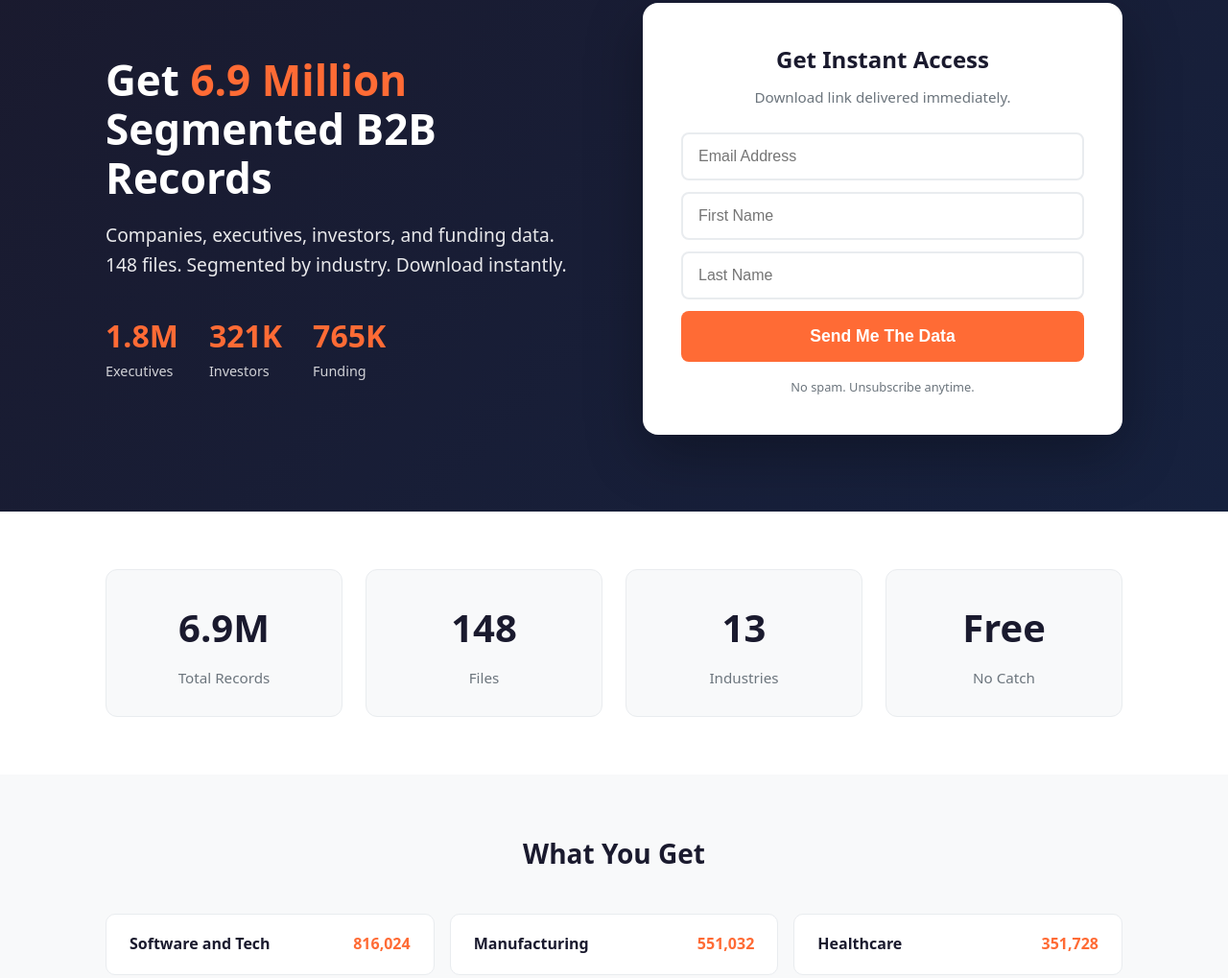
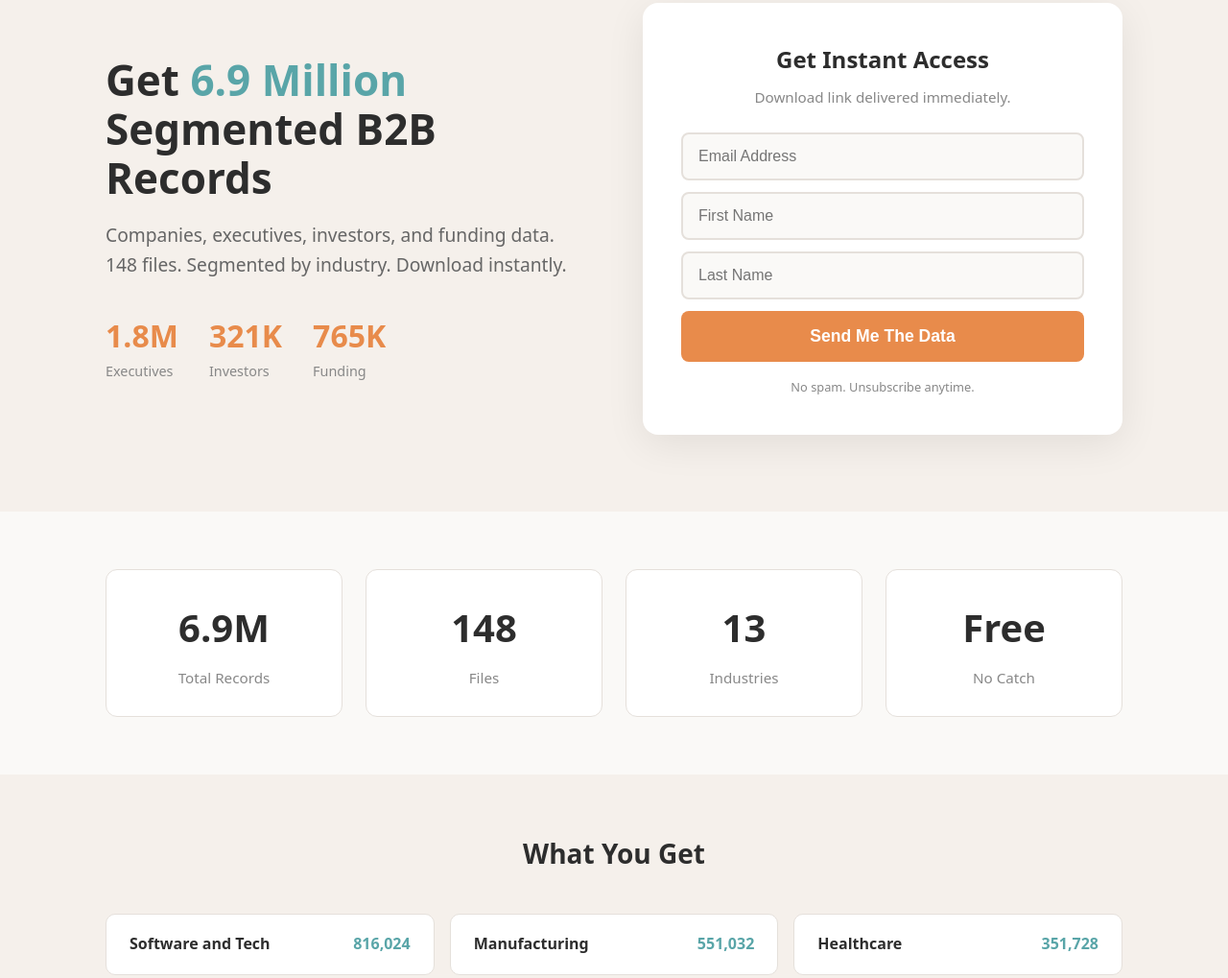
Before and after one commit to LeadGrowGTM/giveaways, a plain HTML site: page index.html in a window 1280 px wide. Shown: the part 77-1096 px from the top of the page at 96% size. Drawn offline with Linux system fonts and the light colour scheme.

Commit message:
Brand update: cream bg, teal accent, coral CTAs (matches leadgrow.co)

```diff
--- a/index.html
+++ b/index.html
@@ -4,40 +4,40 @@
     <meta charset="UTF-8">
     <meta name="viewport" content="width=device-width, initial-scale=1.0">
     <title>6.9M B2B Records - Free Download | LeadGrow</title>
-    <script src="https://f.convertkit.com/ckjs/ck.5.js"></script>
+    <script src="https://f.convertkit.com/ckj{/k.5.js"></script>
     <style>
         * { margin: 0; padding: 0; box-sizing: border-box; }
-        body { font-family: system-ui, -apple-system, sans-serif; line-height: 1.6; color: #1a1a2e; background: #f8f9fa; }
+        body { font-family: system-ui, -apple-system, sans-serif; line-height: 1.6; color: #2d2d2d; background: #f5f0eb; }
         .container { max-width: 1100px; margin: 0 auto; padding: 0 20px; }
-        .hero { background: linear-gradient(135deg, #1a1a2e 0%, #16213e 100%); color: white; padding: 80px 0; }
+        .hero { background: #f5f0eb; color: #2d2d2d; padding: 80px 0; }
         .hero-grid { display: grid; grid-template-columns: 1fr 1fr; gap: 60px; align-items: center; }
-        .hero-content h1 { font-size: 2.75rem; font-weight: 700; margin-bottom: 20px; line-height: 1.15; }
-        .hero-content h1 span { color: #ff6b35; }
-        .hero-content p { font-size: 1.2rem; opacity: 0.9; margin-bottom: 24px; }
+        .hero-content h1 { font-size: 2.75rem; font-weight: 700; margin-bottom: 20px; line-height: 1.15; color: #2d2d2d; }
+        .hero-content h1 span { color: #59a5a8; }
+        .hero-content p { font-size: 1.2rem; color: #666; margin-bottom: 24px; }
         .hero-stats { display: flex; gap: 32px; margin-top: 32px; }
-        .hero-stat .num { font-size: 2rem; font-weight: 700; color: #ff6b35; }
-        .hero-stat .label { font-size: 0.9rem; opacity: 0.8; }
-        .form-card { background: white; border-radius: 16px; padding: 40px; box-shadow: 0 20px 60px rgba(0,0,0,0.3); }
-        .form-card h2 { color: #1a1a2e; font-size: 1.5rem; margin-bottom: 8px; text-align: center; }
-        .form-card .subtext { color: #6c757d; font-size: 0.95rem; margin-bottom: 24px; text-align: center; }
-        .form-card input { width: 100%; padding: 14px 16px; border: 2px solid #e9ecef; border-radius: 8px; font-size: 1rem; margin-bottom: 12px; }
-        .form-card input:focus { outline: none; border-color: #ff6b35; }
-        .form-card button { width: 100%; padding: 16px; background: #ff6b35; color: white; border: none; border-radius: 8px; font-size: 1.1rem; font-weight: 700; cursor: pointer; }
-        .form-card button:hover { background: #e55a2b; }
-        .form-card .guarantee { font-size: 0.8rem; color: #6c757d; text-align: center; margin-top: 16px; }
-        .stats-section { padding: 60px 0; background: white; }
+        .hero-stat .num { font-size: 2rem; font-weight: 700; color: #e88b4b; }
+        .hero-stat .label { font-size: 0.9rem; color: #888; }
+        .form-card { background: white; border-radius: 16px; padding: 40px; box-shadow: 0 10px 40px rgba(0,0,0,0.08); }
+        .form-card h2 { color: #2d2d2d; font-size: 1.5rem; margin-bottom: 8px; text-align: center; }
+        .form-card .subtext { color: #888; font-size: 0.95rem; margin-bottom: 24px; text-align: center; }
+        .form-card input { width: 100%; padding: 14px 16px; border: 2px solid #e5e0db; border-radius: 8px; font-size: 1rem; margin-bottom: 12px; background: #faf9f7; }
+        .form-card input:focus { outline: none; border-color: #59a5a8; background: white; }
+        .form-card button { width: 100%; padding: 16px; background: #e88b4b; color: white; border: none; border-radius: 8px; font-size: 1.1rem; font-weight: 700; cursor: pointer; }
+        .form-card button:hover { background: #d47a3a; }
+        .form-card .guarantee { font-size: 0.8rem; color: #888; text-align: center; margin-top: 16px; }
+        .stats-section { padding: 60px 0; background: #faf9f7; }
         .stats-grid { display: grid; grid-template-columns: repeat(4, 1fr); gap: 24px; }
-        .stat-card { background: #f8f9fa; border-radius: 12px; padding: 28px; text-align: center; border: 1px solid #e9ecef; }
-        .stat-card .number { font-size: 2.5rem; font-weight: 700; color: #1a1a2e; }
-        .stat-card .label { font-size: 0.95rem; color: #6c757d; margin-top: 8px; }
-        .breakdown-section { padding: 60px 0; background: #f8f9fa; }
-        .section-title { font-size: 1.75rem; text-align: center; margin-bottom: 40px; color: #1a1a2e; }
+        .stat-card { background: white; border-radius: 12px; padding: 28px; text-align: center; border: 1px solid #e5e0db; }
+        .stat-card .number { font-size: 2.5rem; font-weight: 700; color: #2d2d2d; }
+        .stat-card .label { font-size: 0.95rem; color: #888; margin-top: 8px; }
+        .breakdown-section { padding: 60px 0; background: #f5f0eb; }
+        .section-title { font-size: 1.75rem; text-align: center; margin-bottom: 40px; color: #2d2d2d; }
         .breakdown-grid { display: grid; grid-template-columns: repeat(auto-fit, minmax(280px, 1fr)); gap: 16px; }
-        .breakdown-card { background: white; border-radius: 10px; padding: 18px 24px; display: flex; justify-content: space-between; border: 1px solid #e9ecef; }
-        .breakdown-card .category { font-weight: 600; color: #1a1a2e; }
-        .breakdown-card .count { font-weight: 700; color: #ff6b35; }
-        .footer { background: #1a1a2e; color: rgba(255,255,255,0.7); padding: 32px 0; text-align: center; font-size: 0.85rem; }
-        .footer a { color: #ff6b35; text-decoration: none; }
+        .breakdown-card { background: white; border-radius: 10px; padding: 18px 24px; display: flex; justify-content: space-between; border: 1px solid #e5e0db; }
+        .breakdown-card .category { font-weight: 600; color: #2d2d2d; }
+        .breakdown-card .count { font-weight: 700; color: #59a5a8; }
+        .footer { background: #2d2d2d; color: rgba(255,255,255,0.7); padding: 32px 0; text-align: center; font-size: 0.85rem; }
+        .footer a { color: #e88b4b; text-decoration: none; }
         @media (max-width: 900px) { .hero-grid { grid-template-columns: 1fr; gap: 40px; } .hero-content { text-align: center; } .hero-stats { justify-content: center; } .stats-grid { grid-template-columns: repeat(2, 1fr); } }
         @media (max-width: 600px) { .hero-content h1 { font-size: 2rem; } .stats-grid { grid-template-columns: 1fr 1fr; } .stat-card .number { font-size: 1.75rem; } }
     </style>
```
